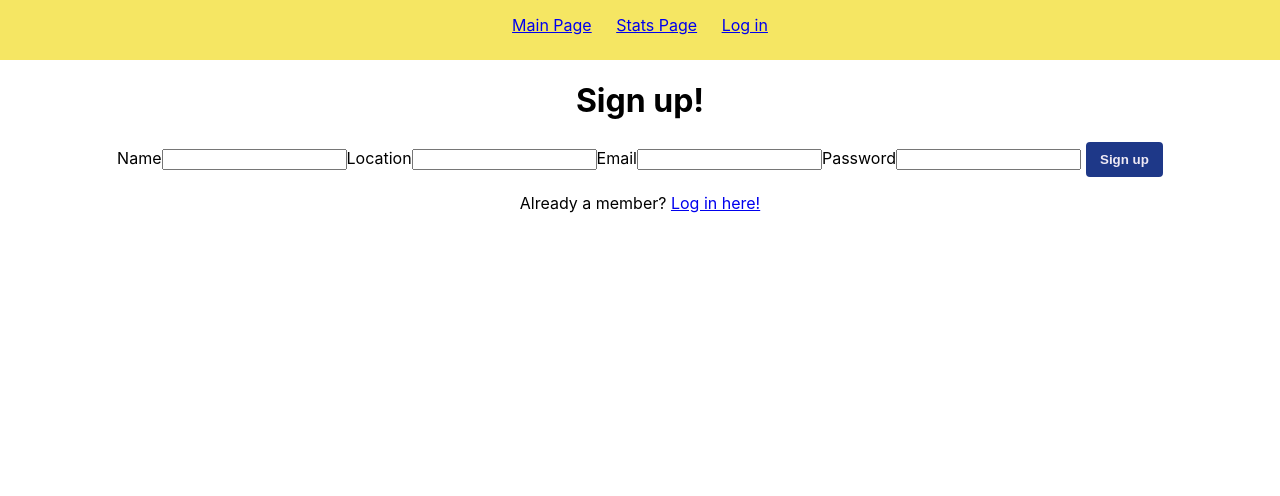
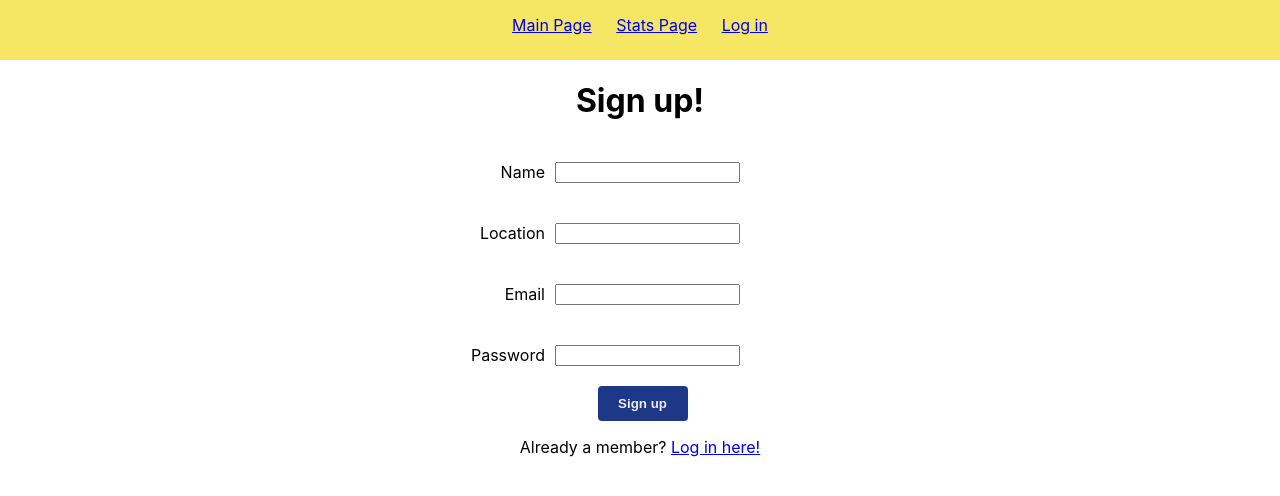
Before and after one commit to nmegrant/weather-app-frontend, a React (Create React App) app: page /signup in a window 1280 px wide. Shown: the top 496 px of the page. Built offline with nearby package versions, Linux system fonts and the light colour scheme.

Commit message:
Style login and signup forms

```diff
--- a/src/pages/Login/Login.css
+++ b/src/pages/Login/Login.css
@@ -13,3 +13,25 @@
   background-color: #efe9f4;
   color: #1e3888;
 }
+
+.form {
+  display: flex;
+  flex-direction: column;
+  align-items: center;
+  justify-content: flex-start;
+}
+
+.input-group {
+  display: flex;
+  width: 200px;
+  margin: 20px 10px;
+  justify-content: flex-end;
+}
+
+.label {
+  margin-right: 10px;
+}
+
+.input-field {
+  display: flex;
+}
--- a/src/pages/Login/Login.js
+++ b/src/pages/Login/Login.js
@@ -29,18 +29,24 @@ export default function Login() {
   return (
     <div>
       <h1>Log in!</h1>
-      <form>
-        <label>Email</label>
+      <form className="form">
+        <div className="input-group">
+          <label className="label">Email</label>
           <input
+            className="input-field"
             value={email}
             onChange={(event) => setEmail(event.target.value)}
           />
-        <label>Password</label>
+        </div>
+        <div className="input-group">
+          <label className="label">Password</label>
           <input
+            className="input-field"
             type="password"
             value={password}
             onChange={(event) => setPassword(event.target.value)}
           />
+        </div>
         <button className="login-button" onClick={submitLogin}>
           Log in
         </button>
--- a/src/pages/SignUp/SignUp.css
+++ b/src/pages/SignUp/SignUp.css
@@ -7,9 +7,31 @@
   margin-left: 5px;
   transition-duration: 0.5s;
   font-weight: bold;
+  width: 90px;
 }
 
 .signup-button:hover {
   background-color: #efe9f4;
   color: #1e3888;
 }
+
+.form {
+  display: flex;
+  flex-direction: column;
+  align-items: center;
+  justify-content: flex-start;
+}
+
+.input-group {
+  display: flex;
+  justify-content: flex-end;
+  margin: 20px 10px;
+}
+
+.label {
+  margin-right: 10px;
+}
+
+.input-field {
+  display: flex;
+}
--- a/src/pages/SignUp/SignUp.js
+++ b/src/pages/SignUp/SignUp.js
@@ -24,25 +24,40 @@ export default function SignUp() {
   return (
     <div>
       <h1>Sign up!</h1>
-      <form>
-        <label>Name</label>
-        <input value={name} onChange={(event) => setName(event.target.value)} />
-        <label>Location</label>
+      <form className="form">
+        <div className="input-group">
+          <label className="label">Name</label>
           <input
+            className="input-field"
+            value={name}
+            onChange={(event) => setName(event.target.value)}
+          />
+        </div>
+        <div className="input-group">
+          <label className="label">Location</label>
+          <input
+            className="input-field"
             value={location}
             onChange={(event) => setLocation(event.target.value)}
           />
-        <label>Email</label>
+        </div>
+        <div className="input-group">
+          <label className="label">Email</label>
           <input
+            className="input-field"
             value={email}
             onChange={(event) => setEmail(event.target.value)}
           />
-        <label>Password</label>
+        </div>
+        <div className="input-group">
+          <label className="label">Password</label>
           <input
+            className="input-field"
             type="password"
             value={password}
             onChange={(event) => setPassword(event.target.value)}
           />
+        </div>
         <button className="signup-button" onClick={submitSignup}>
           Sign up
         </button>
```
Lines whose indentation alone changed are shown as unchanged.
